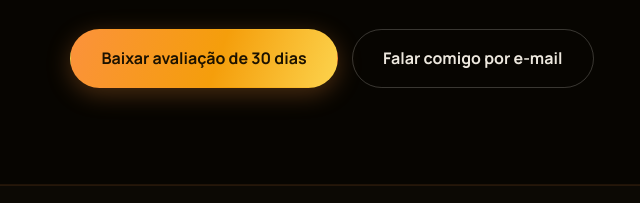
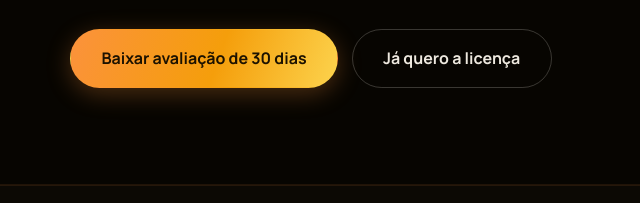
Before and after one commit to Joel92246405/sistema-vendas, a plain HTML site: page index.html in a window 1280 px wide. Shown: the part 528-731 px from the top of the page, 0-640 px from the left. Drawn offline with Linux system fonts and the light colour scheme.

Commit message:
Acrescenta o botao de comprar apontando para o checkout do Hotmart

```diff
--- a/index.html
+++ b/index.html
@@ -326,7 +326,7 @@ p{margin:0 0 1em;color:var(--creme-medio)}
     <div class="btns">
       <!-- Coloque o instalador na mesma pasta deste site para o link funcionar. -->
       <a class="btn btn--principal" href="https://github.com/Joel92246405/sistema-vendas/releases/latest/download/SistemaVendas_Setup_1.0.3.0.exe" data-baixar>Baixar avaliação de 30 dias</a>
-      <a class="btn btn--zap" href="mailto:joelmnascimento88@gmail.com?subject=Sistema%20de%20Vendas">Falar comigo por e-mail</a>
+      <a class="btn btn--zap" href="https://pay.hotmart.com/A106967075A" target="_blank" rel="noopener">Já quero a licença</a>
     </div>
   </div>
 </section>
@@ -656,6 +656,7 @@ p{margin:0 0 1em;color:var(--creme-medio)}
 
         <div class="btns">
           <a class="btn btn--principal" href="https://github.com/Joel92246405/sistema-vendas/releases/latest/download/SistemaVendas_Setup_1.0.3.0.exe" data-baixar>Baixar agora</a>
+          <a class="btn btn--zap" href="https://pay.hotmart.com/A106967075A" target="_blank" rel="noopener">Comprar a licença</a>
         </div>
       </div>
 
```
